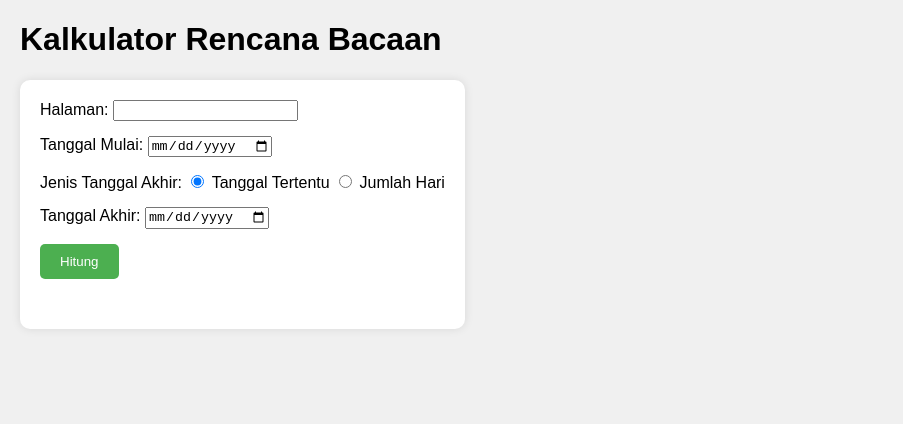
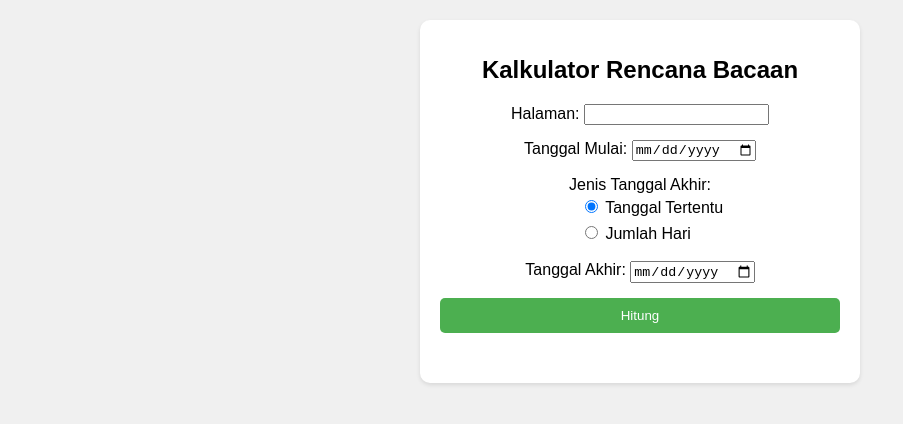
Before and after one commit to mazf59/Hitung-Bacaan, a plain HTML site: page index.html in a window 1280 px wide. Shown: the whole page, without its empty margins (0-903 px from the left). Drawn offline with Linux system fonts and the light colour scheme.

Commit message:
cadas dos des bos

```diff
--- a/index.html
+++ b/index.html
@@ -9,7 +9,8 @@
 </head>
 
 <body>
-    <h1>Kalkulator Rencana Bacaan</h1>
+    <div class="container">
+        <h1 class="title">Kalkulator Rencana Bacaan</h1>
         <form id="readingCalculatorForm">
             <div class="form-group">
                 <label for="halaman">Halaman:</label>
@@ -20,11 +21,15 @@
                 <input type="date" id="mulai" required>
             </div>
             <div class="form-group">
-            <label>Jenis Tanggal Akhir:</label>
+                <label class="center-label">Jenis Tanggal Akhir:</label>
+                <div class="radio-buttons">
                     <input type="radio" id="tanggal-akhir" name="jenis-tanggal-akhir" checked>
                     <label for="tanggal-akhir">Tanggal Tertentu</label>
+                </div>
+                <div class="radio-buttons">
                     <input type="radio" id="jumlah-hari" name="jenis-tanggal-akhir">
                     <label for="jumlah-hari">Jumlah Hari</label>
+                </div>
             </div>
             <div class="form-group hidden" id="group-hari">
                 <label for="hari">Hari:</label>
@@ -37,6 +42,7 @@
             <button type="submit">Hitung</button>
             <div id="hasil" class="output"></div>
         </form>
+    </div>
     <script src="script.js"></script>
 </body>
 
--- a/styles.css
+++ b/styles.css
@@ -1,28 +1,41 @@
 body {
     font-family: Arial, sans-serif;
     margin: 20px;
+    padding: 0;
     background-color: #f0f0f0;
+    display: flex;
+    flex-direction: column;
+    align-items: center;
 }
 
-form {
+.container {
     background-color: #ffffff;
+    box-shadow: 0 2px 4px rgba(0, 0, 0, 0.1);
+    border-radius: 10px;
     padding: 20px;
-    border-radius: 10px;
-    box-shadow: 0 0 10px rgba(0, 0, 0, 0.1);
-    max-width: 405px;
-    margin: left;
+    width: 100%;
+    max-width: 400px;
+}
+
+.title {
+    margin-bottom: 20px;
+    font-size: 24px;
+    text-align: center;
 }
 
 .form-group {
     margin-bottom: 15px;
+    width: 100%;
+    text-align: center;
 }
 
-.output {
-    word-wrap: break-word;
-    margin-top: 10px;
-    font-weight: bold;
-    padding: 10px;
-    border-radius: 5px;
+.radio-buttons {
+    margin: 3px 0;
+    text-align: left;
+    display: inline-block;
+    margin-left: 35%;
+    margin-right: auto;
+    width: 80%;
 }
 
 .hidden {
@@ -36,8 +49,24 @@ button {
     border: none;
     border-radius: 5px;
     cursor: pointer;
+    width: 100%;
 }
 
 button:hover {
     background-color: #45a049;
 }
+
+.output {
+    word-wrap: break-word;
+    margin-top: 10px;
+    font-weight: bold;
+    padding: 10px;
+    border-radius: 5px;
+    text-align: center;
+}
+
+.center-label {
+    display: block;
+    text-align: center;
+    width: 100%;
+}
```
Also changed, not shown: script.js (line endings or trailing spaces). Lines whose indentation alone changed are shown as unchanged.
